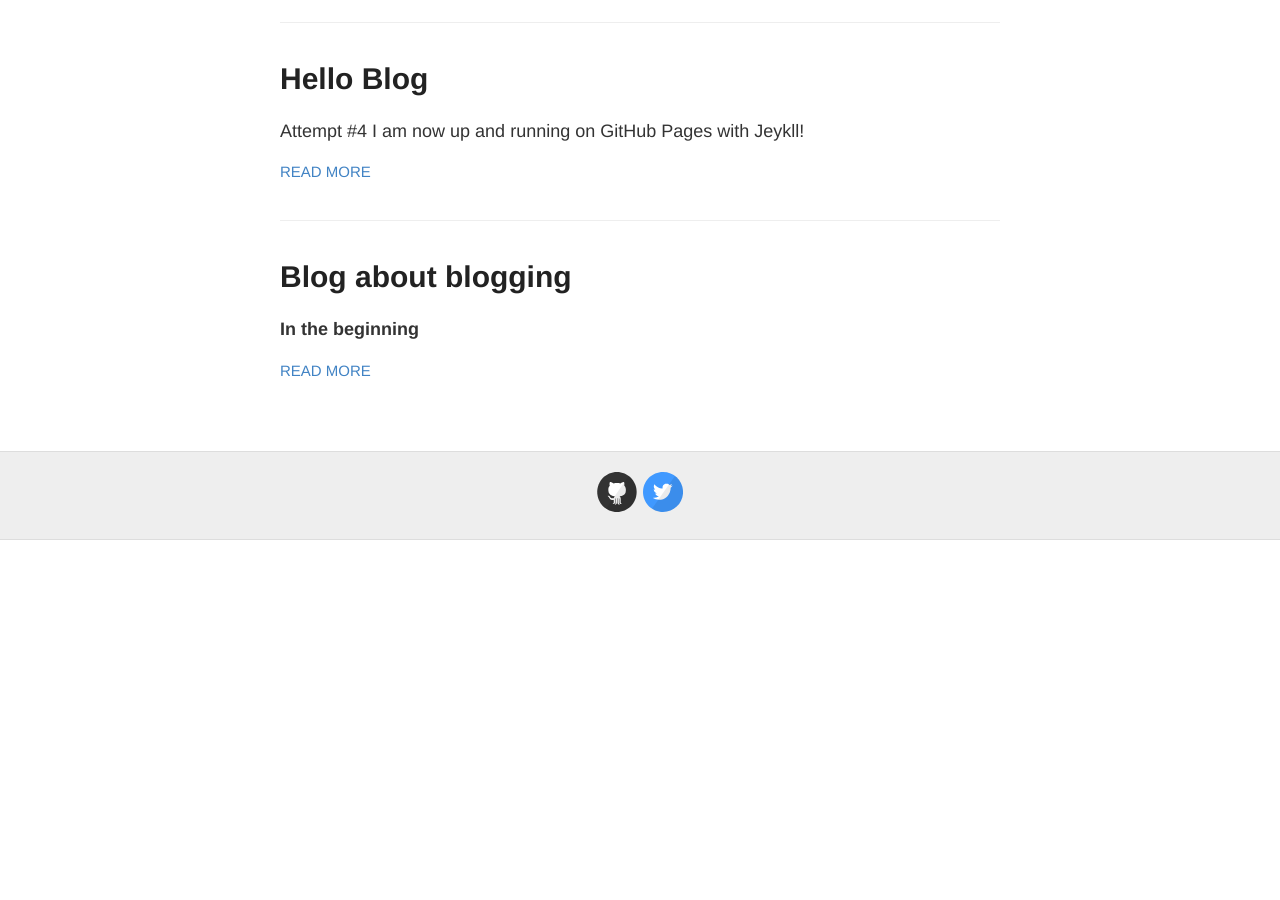
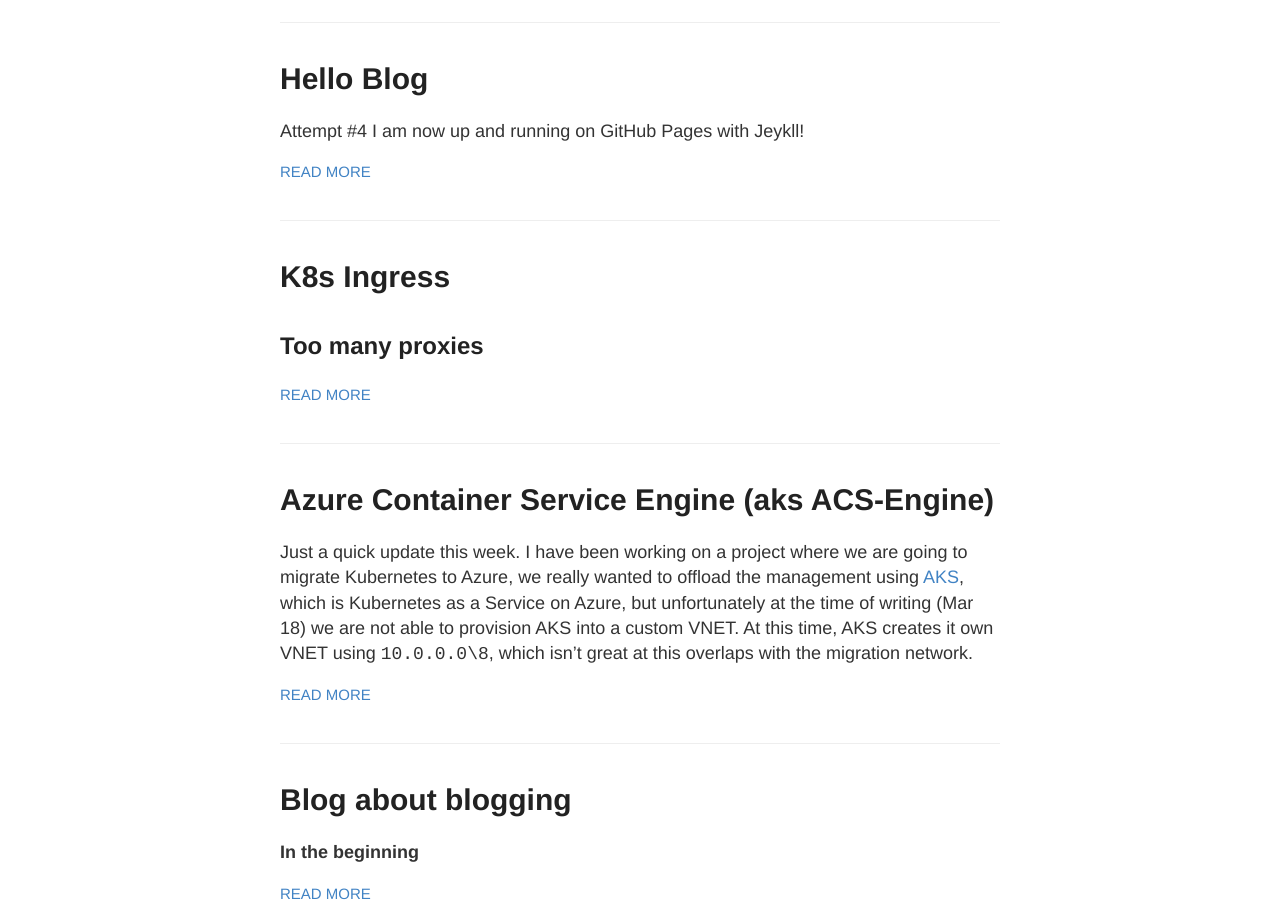
Before and after one commit to msimpsonnz/msimpsonnz.github.io, a Jekyll site: the page built from index.html, in a window 1280 px wide and 900 px high, scrolled down 1153 px. Built offline with Jekyll 4.4.1, drawn with Linux system fonts in a browser that asks for light colours; before the commit the page ends 1693 px from its top, so only the background shows below that; some of the changed lines change nothing that is shown.

Commit message:
Moving old posts over to md

```diff
--- /dev/null
+++ b/_posts/2018-03-10-ACS-Engine.md
@@ -0,0 +1,12 @@
+---
+layout: post
+title: Azure Container Service Engine (aks ACS-Engine)
+---
+
+Just a quick update this week. I have been working on a project where we are going to migrate Kubernetes to Azure, we really wanted to offload the management using [AKS](https://docs.microsoft.com/en-us/azure/aks/), which is Kubernetes as a Service on Azure, but unfortunately at the time of writing (Mar 18) we are not able to provision AKS into a custom VNET. At this time, AKS creates it own VNET using `10.0.0.0\8`, which isn't great at this overlaps with the migration network.
+
+Provisioning Azure Container Service via the portal also has the same limitation so I needed something else. Luckily the container folks @ Microsoft have created the [ACS-Engine](https://github.com/Azure/acs-engine), which is an open source project that creates ARM templates to deploy different orchestrators to Azure.
+
+I experimented with a number of options, but the below gist was the end result. Make sure you know the different network policies and also the CIDR mappings for the K8s networks. There is a section in the docs that state the VNET must be in the same Resource Group as the ACS cluster. We did look at a "workaround" this but ended up giving the ACS Service Principal `Owner` rights on the subscription, which is not something I would let go into production!!
+
+<script src="https://gist.github.com/msimpsonnz/c5d074607e119fc0fc531312c9a6461d.js"></script>
--- /dev/null
+++ b/_posts/2018-03-28-Ambassador.md
@@ -0,0 +1,39 @@
+---
+layout: post
+title: K8s Ingress
+---
+
+## Too many proxies
+
+I've had a number of questions around ingress controllers for K8s and there is a quite a list. When I talk about ingress, we are really talking about L7 routing and not K8s LoadBalancer. These are a few of the options I found:
+
+* [NGINX](https://github.com/kubernetes/ingress-nginx/blob/master/README.md)
+    * This is K8s maintained and the defacto (unless you are on GCE)
+* [HAProxy](http://www.haproxy.org/)
+* [Envoy](https://www.envoyproxy.io/)
+* [Istio](https://istio.io/docs/tasks/traffic-management/ingress.html)
+    * Uses Envoy proxy as it ingress controller
+* [Ambassador](https://www.getambassador.io/user-guide/getting-started)
+    * This also uses Envoy
+
+## Envoy and the service mesh
+
+Ok so Envoy appears three times in the above list, so there might be something to that!
+
+>Envoy is an open source edge and service proxy, designed for cloud-native applications
+
+That sounds like something that could be useful and as we dig into the docs we find the reason this has become popular with K8s and the other service mesh projects like Istio.
+
+>The network should be transparent to applications. When network and application problems do occur it should be easy to determine the source of the problem.
+
+Even better, working with overlay networks and Docker is never fun and stitching together even small scale microservices can be tough. So Envoy will actually sit alongside out application when it is deployed, intercepting traffic and getting it to the right destination. So we can build our apps and let the service mesh take care of the complex task of figuring out where all our services are.
+
+Service mesh solutions like Istio focused on traffic between microservices, whereas Ambassador is focused on providing an API Gateway for inbound/outbound traffic from the cluster as a whole.
+
+I really like Isito and the concept of the sidecar pattern to take of the networking, but the project we were working on already had the basics in place and just needed external connectivity vs retro fitting the entire deployment with Istio.
+
+So Ambassador was actually very quick and easy to get up and running, we needed the admin service and then the config.
+
+<script src="https://gist.github.com/msimpsonnz/f4c028fc915b30d94671a54f28b471c9.js"></script>
+
+<script src="https://gist.github.com/msimpsonnz/ee68b0ea5cf7ba520106863c3c4a363c.js"></script>
--- a/_posts/2018-04-23-Hashicorp.md
+++ b/_posts/2018-04-23-Hashicorp.md
@@ -19,9 +19,9 @@ I then added my [Azure Container Service](https://docs.microsoft.com/en-us/azure
 
 ### State of the nation
 
-So I had a couple of modules and repeatable deployment, but as got deeper into this, I realised that the state engine was going to be an interesting concept and something that I needed to get right!
+So I had a couple of modules and repeatable deployment, but as I got deeper into this, I realised that the state engine was going to be an interesting concept and something that I needed to get right!
 
-I found this out the hard way! I setup the [Azure backend State provider](https://www.terraform.io/docs/backends/types/azurerm.html) options, which allows you to store the state file in Azure Blob storage. Then I messed around with the blob naming scheme as I wasn't happy with is, this resulted in corrupting my state, which ended up having to import this again from the running Azure resources which was a pain.
+I found this out the hard way! I setup the [Azure backend State provider](https://www.terraform.io/docs/backends/types/azurerm.html) option, which allows you to store the state file in Azure Blob storage. Then I messed around with the blob naming scheme as I wasn't happy, this resulted in corrupting my state, which ended up having to import this again from the running Azure resources which was a pain.
 
 Digging in on state, I found the general recommendation was to use a separate Terraform "repo" for each "service" I was creating, so I had a "VNET" service, "ACS" service and would soon scale out to "App Frontend" and "App Backend" services, all requiring their own state and individual configurations.
 
```
Also changed, not shown: _drafts/2018-04-20-WebAssembly.md (added), _drafts/2018-04-21-Log-Analytics.md (added), _drafts/2018-05-07-Graph.md (added).
